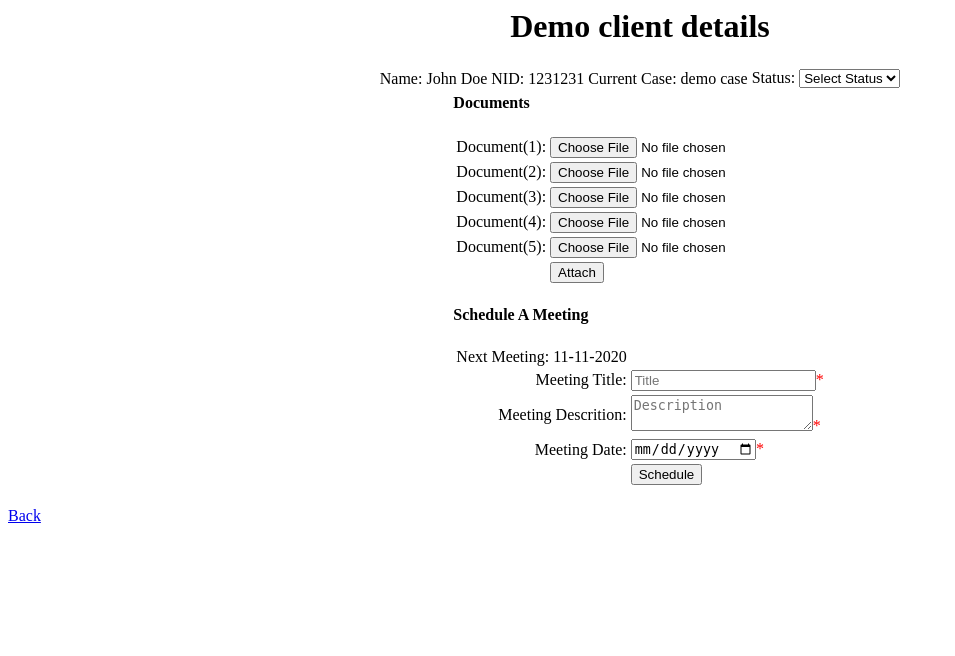
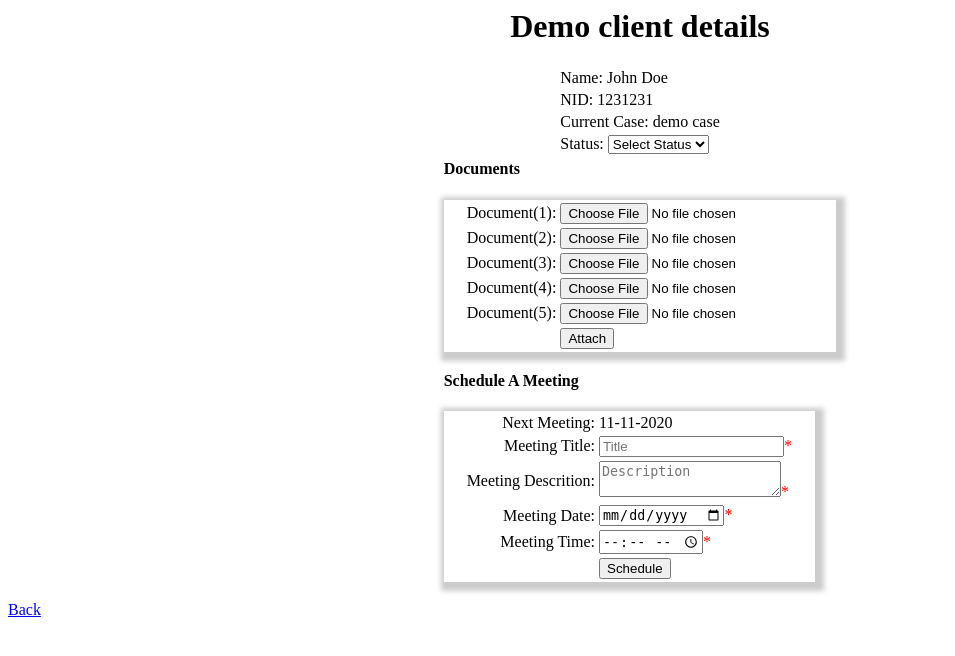
Before and after one commit to fffffatah/Justice_for_Managing_Cases, a PHP site: page /pages/lawyer/clientdetails.php in a window 1280 px wide. Shown: the top 656 px of the page, without its empty margins (0-955 px from the left). Run offline with PHP 8.4, Linux system fonts and the light colour scheme.

Commit message:
complete lawyer part

```diff
--- /dev/null
+++ b/css/lawyer_clientdetails.css
@@ -0,0 +1,14 @@
+#attach-doc-style{
+    -webkit-box-shadow:3px 3px 5px 6px #ccc;
+    -moz-box-shadow:3px 3px 5px 6px #ccc;
+    box-shadow:3px 3px 5px 6px #ccc;
+    padding-left: 20px;
+    padding-right: 20px;
+}
+#meeting-box-style{
+    -webkit-box-shadow:3px 3px 5px 6px #ccc;
+    -moz-box-shadow:3px 3px 5px 6px #ccc;
+    box-shadow:3px 3px 5px 6px #ccc;
+    padding-left: 20px;
+    padding-right: 20px;
+}
--- a/pages/lawyer/clientdetails.php
+++ b/pages/lawyer/clientdetails.php
@@ -7,6 +7,7 @@
 <html>
     <head>
         <title>Lawyer - Client Details</title>
+        <link rel="stylesheet" type="text/css" href="../../css/lawyer_clientdetails.css">
     </head>
     <body>
         <center>
@@ -14,8 +15,14 @@
             <h1>Demo client details</h1>
             <tr>
                 <td>Name: John Doe</td>
+            </tr>
+            <tr>
                 <td>NID: 1231231</td>
+            </tr>
+            <tr>
                 <td>Current Case: demo case</td>
+            </tr>
+            <tr>
                 <td>Status:
                     <select name="client_status">
                         <option disabled selected>Select Status</option>
@@ -65,8 +72,8 @@
                         <table id="meeting-box-style">
                             <h4>Schedule A Meeting</h4>
                             <tr>
-                                <td>Next Meeting: 11-11-2020</td>
-                                <td><!--EMPTY--></td>
+                                <td align="right">Next Meeting:</td>
+                                <td align="left">11-11-2020</td>
                             </tr>
                             <tr>
                                 <td align="right">Meeting Title:</td>
@@ -81,6 +88,10 @@
                                 <td align="left"><input type="date" name="meeting_date"><span style="color:red;">*<?php echo $err_meeting_date;?></td>
                             </tr>
                             <tr>
+                                <td align="right">Meeting Time:</td>
+                                <td align="left"><input type="time" name="meeting_time"><span style="color:red;">*<?php echo $err_meeting_time;?></td>
+                            </tr>
+                            <tr>
                                 <td><!--EMPTY--></td>
                                 <td><input type="submit" name="schedule_meeting_button" value="Schedule"></td>
                             </tr>
--- a/pages/lawyer/clients.php
+++ b/pages/lawyer/clients.php
@@ -96,7 +96,7 @@
                 <td>123123</td>
                 <td>asdasdsa@sds.ds</td>
                 <td>12345678912</td>
-                <td><input type="submit" name="approve_button" vale="Approve"></td>
+                <td><input type="submit" name="approve_button" value="Approve"></td>
             </tr>
             <tr>
                 <td>2</td>
--- a/php_codes/lawyer_clientdetails_validation.php
+++ b/php_codes/lawyer_clientdetails_validation.php
@@ -5,6 +5,8 @@
     $err_meeting_description="";
     $meeting_date="";
     $err_meeting_date="";
+    $meeting_time="";
+    $err_meeting_time="";
     $hasError=false;
 
     if(isset($_POST["schedule_meeting_button"])){
@@ -29,6 +31,13 @@
         else{
             $meeting_date=$_POST["meeting_date"];
         }
+        if(!isset($_POST["meeting_time"])){
+            $err_meeting_time="Meeting Time Required";
+            $hasError=true;
+        }
+        else{
+            $meeting_time=$_POST["meeting_time"];
+        }
 
         if(!$hasError){
             //SCHEDULE A MEETING
```
Also changed, not shown: css/lawyer_meetings.css (added, +7 -0 lines), pages/lawyer/meetings.php (added, +30 -0 lines).
